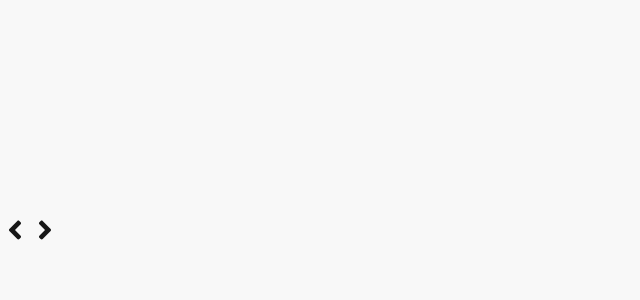
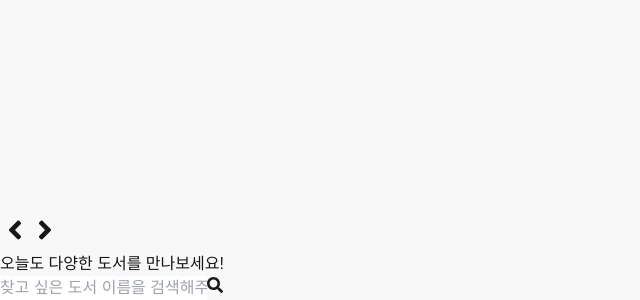
Before and after one commit to IIINHWAA/ReadNSpeak, a Next.js app in the folder readnspeak/: page / in a window 1280 px wide. Shown: the part 709-1009 px from the top of the page, without its empty margins (0-640 px from the left). Before the commit the page ends 961 px from the top, so only its background shows below. Built offline with nearby package versions, Linux system fonts and the light colour scheme.

Commit message:
✨feat : Search 컴포넌트 구현

```diff
--- a/readnspeak/src/app/page.tsx
+++ b/readnspeak/src/app/page.tsx
@@ -1,10 +1,18 @@
-import Banner from "@/components/Banner";
-import Image from "next/image";
+import Banner from '@/components/Banner'
+import SearchBar from '@/components/SearchBar'
 
 export default function Home() {
   return (
     <div>
-      <Banner/>
+      <Banner />
+      <div className="flex flex-col items-center justify-center mt-16">
+        <span className="font-extrabold text-xl">
+          오늘도 다양한 도서를 만나보세요!
+        </span>
+      </div>
+      <div className="mt-5">
+        <SearchBar size="large" shape="rounded-f" color="none" shadow="full" />
+      </div>
     </div>
-  );
+  )
 }
--- a/readnspeak/src/components/Banner.tsx
+++ b/readnspeak/src/components/Banner.tsx
@@ -76,7 +76,7 @@ export default function EventBanner() {
                 <img
                   src={img.img_url}
                   alt={img.img_name}
-                  className="w-full h-[400px] rounded-lg"
+                  className="w-full h-[500px] rounded-lg"
                 />
               </a>
             </div>
--- a/readnspeak/src/components/SearchBar.tsx
+++ b/readnspeak/src/components/SearchBar.tsx
@@ -1,42 +1,43 @@
-
-// SearchBar.tsx
-import React from 'react';
+import React from 'react'
+import { FaSearch } from 'react-icons/fa'
 
 interface SearchBarProps {
-  size?: 'small' | 'medium' | 'large';
-  shape?: 'rounded' | 'square';
-  color?: 'blue' | 'red' | 'green';
+  size?: 'large'
+  shape?: 'rounded-f'
+  color?: 'none'
+  shadow?: 'full'
 }
 
-const SearchBar: React.FC<SearchBarProps> = ({ size = 'medium', shape = 'rounded', color = 'blue' }) => {
-  // 크기 설정
-  const sizeClass = size === 'small' ? 'w-36' : size === 'medium' ? 'w-64' : 'w-96';
+const SearchBar: React.FC<SearchBarProps> = ({
+  size = 'large',
+  shape = 'rounded-f',
+  color = 'none',
+  shadow = 'full',
+}) => {
+  // 크기 설정: 화면 크기에 따라 60%로 고정
+  const sizeClass = size === 'large' ? 'w-[60%]' : 'w-0'
 
   // 모양 설정
-  const shapeClass = shape === 'rounded' ? 'rounded-full' : 'rounded-none';
+  const shapeClass = shape === 'rounded-f' ? 'rounded-full' : 'rounded-none'
 
   // 색상 설정
-  const colorClass =
-    color === 'blue'
-      ? 'border-blue-500'
-      : color === 'red'
-      ? 'border-red-500'
-      : 'border-green-500';
+  const colorClass = color === 'none' ? 'border-white' : 'border-black'
+
+  // 그림자 설정
+  const shadowClass = shadow === 'full' ? 'shadow-lg' : 'shadow-none'
 
   return (
-    <div className="flex items-center space-x-2">
+    <div className="w-full flex items-center justify-center">
       <input
         type="text"
-        className={`border p-2 ${sizeClass} ${shapeClass} ${colorClass} focus:outline-none focus:ring-2 focus:ring-blue-500`}
-        placeholder="검색어를 입력하세요"
+        className={`border py-3 pl-4 pr-10 font-bold ${sizeClass} ${shapeClass} ${colorClass} ${shadowClass} focus:outline-none`}
+        placeholder="찾고 싶은 도서 이름을 검색해주세요"
       />
-      <button
-        className={`bg-${color}-500 text-white p-2 rounded-lg hover:bg-${color}-700 transition-colors`}
-      >
-        검색
+      <button type="button" className="absolute right-[28%]">
+        <FaSearch className="h-5 w-5 text-gray-500" />
       </button>
     </div>
-  );
-};
+  )
+}
 
-export default SearchBar;
+export default SearchBar
```
